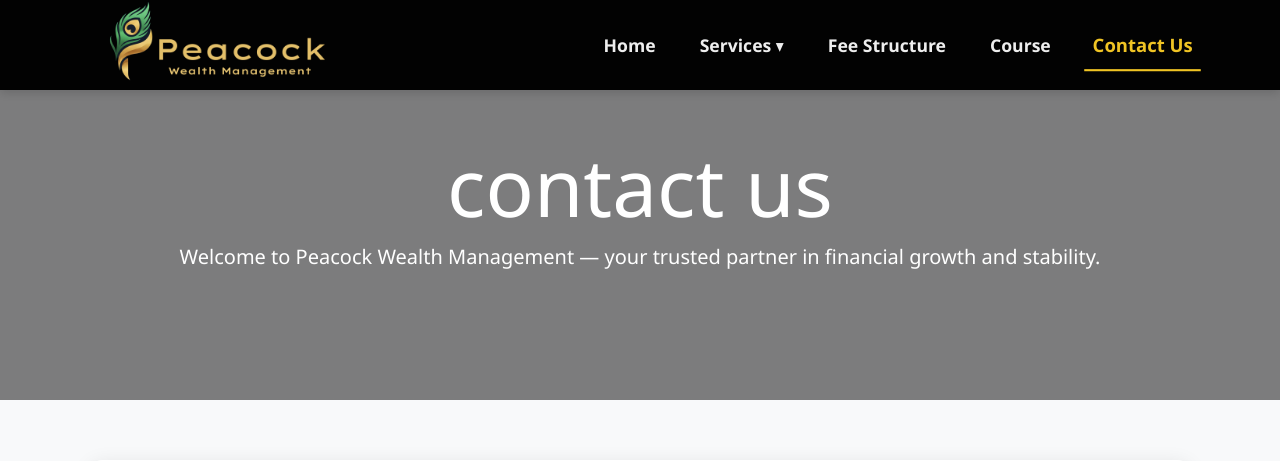
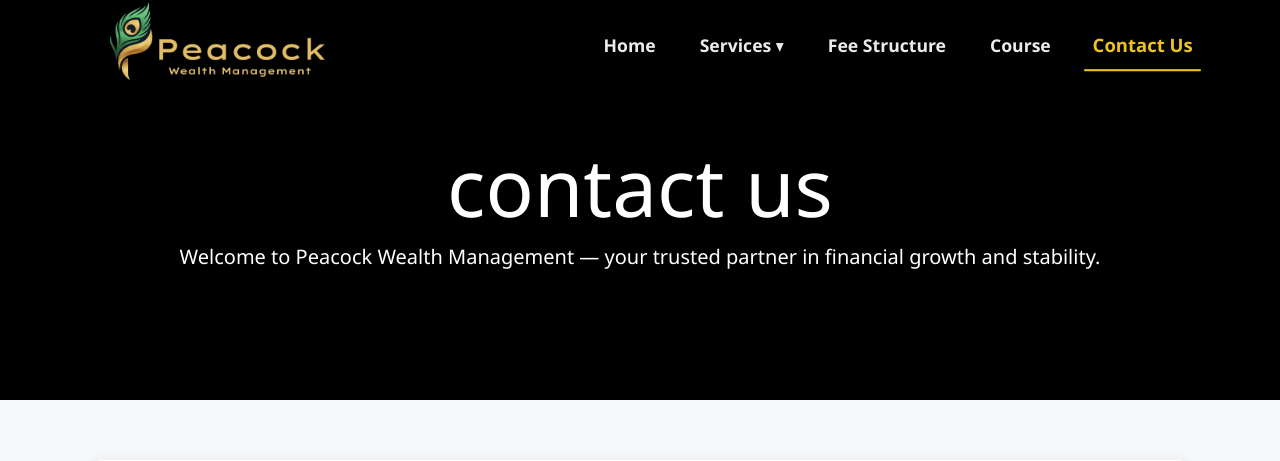
Before and after one commit to Peacock-wealth/peacock, a Flask app: template templates/contact.html in a window 1280 px wide. Shown: the top 461 px of the page. Run offline with Flask 3, Linux system fonts and the light colour scheme; the template is opened without the code that fills it, so the values that code supplies are empty.

```diff
--- a/templates/static/css/contact.css
+++ b/templates/static/css/contact.css
@@ -15,7 +15,7 @@ body {
       margin-bottom: 15px;
     } */
      .about-header {
-  background: linear-gradient(rgba(0,0,0,0.5), rgba(0,0,0,0.5));
+  background-color: #000000;
 
   color: #ffffff;
   padding: 100px 20px;
```
